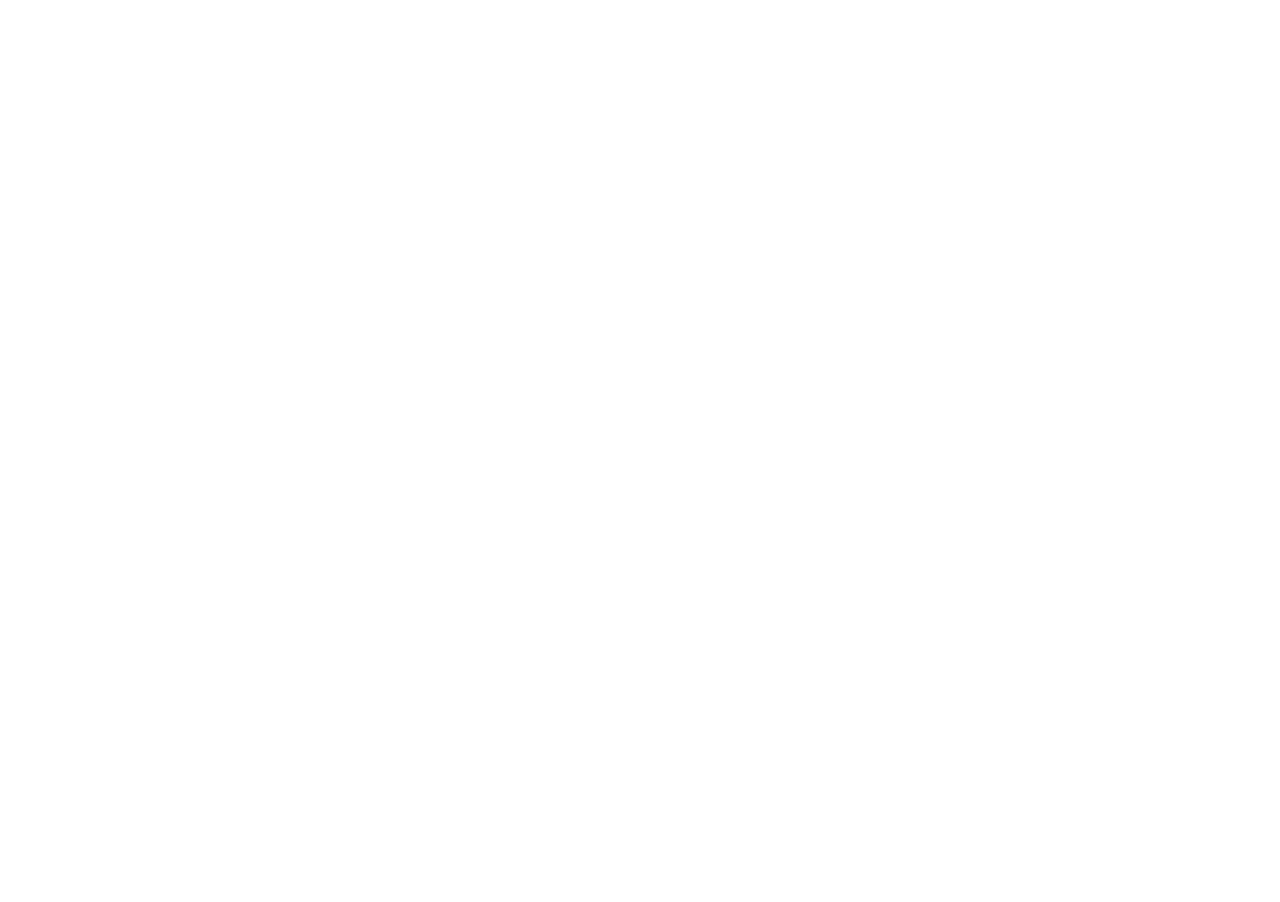
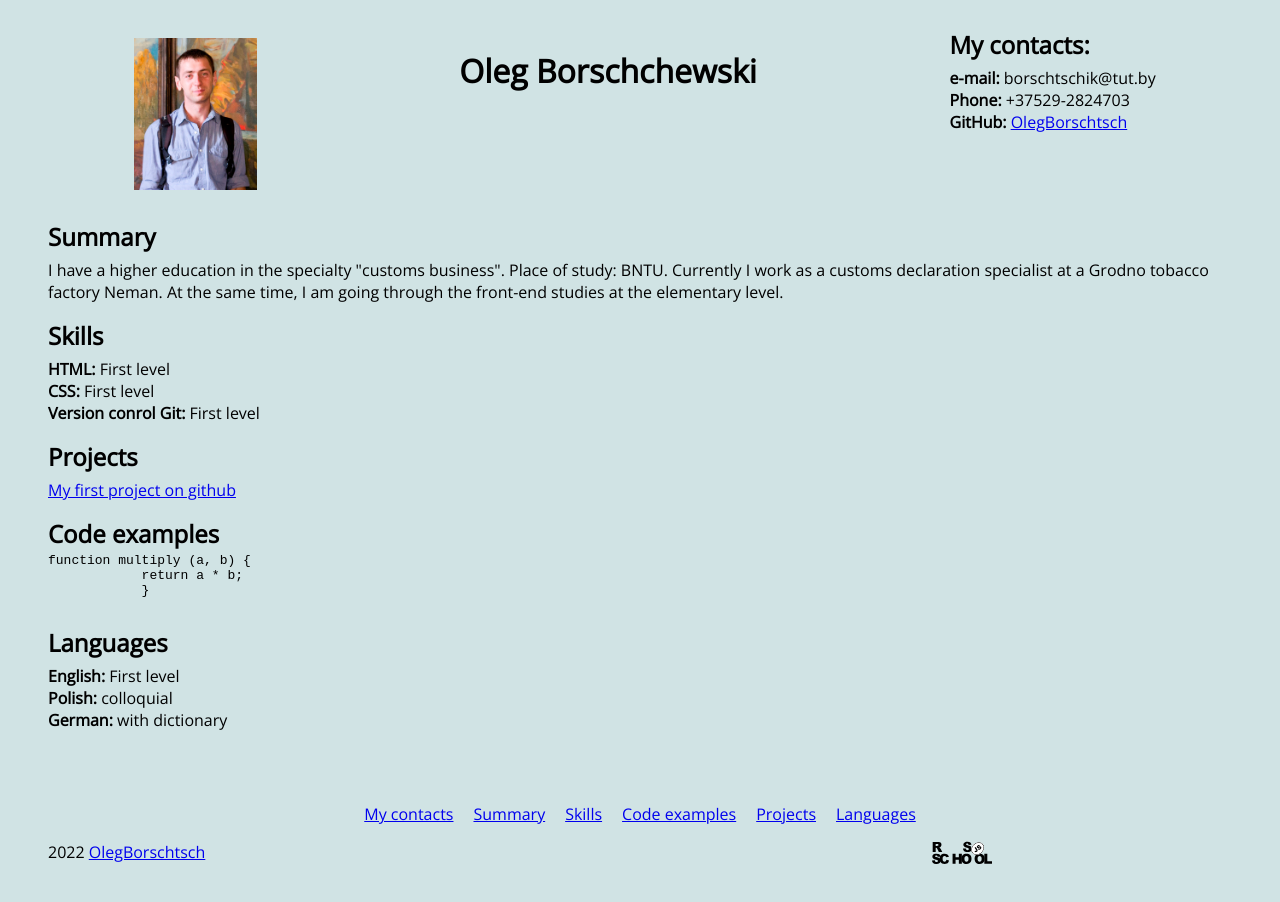
Before and after one commit to OlegBorschtsch/rsschool-cv, a plain HTML site: page index.html in a window 1280 px wide. Before the commit the page ends 800 px from the top, so only its background shows below. Drawn offline with nearby package versions, Linux system fonts and the light colour scheme.

Commit message:
feat: layout cv

```diff
--- a/index.html
+++ b/index.html
@@ -5,8 +5,71 @@
     <meta http-equiv="X-UA-Compatible" content="IE=edge">
     <meta name="viewport" content="width=device-width, initial-scale=1.0">
     <title>Document</title>
+    <link rel="stylesheet" href="style.css">
+    <link rel="shortcut icon" href="assets/fav.ico" type="image/x-icon">
+    <link rel="preconnect" href="https://fonts.googleapis.com">
+    <link rel="preconnect" href="https://fonts.gstatic.com" crossorigin>
+    <link href="https://fonts.googleapis.com/css2?family=Open+Sans:wght@300&family=Spline+Sans:wght@300;400;500;600;700&display=swap" rel="stylesheet">
+
 </head>
 <body>
+    <header class="main-header">
+        <img class="img" src="./assets/IMG_1163.JPG"  alt="My photo">
+        <div class="divpading"><h1>Oleg Borschchewski</h1>
+        </div>
+        <div class="divpading" id="my contacts"><h2>My contacts:</h2>
+            <ul>
+                <li><b>e-mail:</b> borschtschik@tut.by</li>
+                <li><b>Phone:</b> +37529-2824703</li>
+                <li><b>GitHub:</b> <a href="https://github.com/OlegBorschtsch"> OlegBorschtsch</a></li>
+            </ul>
+                   </div>
+           </header>
+    <main class="main-main">
+        <div>
+            <h2 id="summary">Summary</h2>
+            <p>I have a higher education in the specialty "customs business". Place of study: BNTU. Currently I work as a customs declaration specialist at a Grodno tobacco factory Neman. At the same time, I am going through the front-end studies at the elementary level.</p>
+            <h2 id="skills">Skills</h2>
+                <ul>
+                    <li><b>HTML:</b> First level</b></li>
+                    <li><b>CSS:</b> First level</b></li>
+                    <li><b>Version conrol Git:</b> First level</b></li>
+                </ul>
+            <h2 id="projects">Projects</h2>
+            <p><a href="https://github.com/OlegBorschtsch/rsschool-cv">My first project on github</a></p>
+            <h2 id="code examples">Code examples</h2>
+            <code><pre>function multiply (a, b) {
+            return a * b;
+            }
+                </pre></code>
+            <h2 id="languages">Languages</h2>
+                <ul>
+                     <li><b>English:</b> First level</b></li>
+                    <li><b>Polish:</b> colloquial</b></li>
+                    <li><b>German:</b> with dictionary</b></li>
+                </ul>
+        </div>
 
+    </main>
+    <footer class="main-footer">
+        <nav>
+            <ul class="navigat">
+              <li class="nav-item"><a href="#my contacts" class="nav-el">My contacts</a></li>
+              <li class="nav-item"><a href="#summary" class="nav-el">Summary</a></li>
+              <li class="nav-item"><a href="#skills" class="nav-el">Skills</a></li>
+              <li class="nav-item"><a href="#code examples" class="nav-el">Code examples</a></li>
+              <li class="nav-item"><a href="#projects" class="nav-el">Projects</a></li>
+              <li class="nav-item"><a href="#languages" class="nav-el">Languages</a></li>
+            </ul>
+        </nav>
+        <div class="footer-flex">
+            <span>2022 <a href="https://github.com/OlegBorschtsch"> OlegBorschtsch</a></span>
+            <a href="https://rs.school/js/"><img src="./assets/rs_school_js.svg" width="20%" alt="Rs-scholl"></a>
+        </div>
+
+
+
+
+    </footer>
 </body>
 </html>
--- a/style.css
+++ b/style.css
@@ -1,2 +1,45 @@
-<style>
-</style>
+body {
+  background-color: rgb(208, 227, 228);
+  font-family: "Open Sans", sans-serif;
+  padding: 20px;
+  display: flex;
+  flex-direction: column;
+  justify-content: space-between;
+  min-height: 100vh;
+}
+h2 {
+  margin: auto auto -10px auto;
+}
+.main-header {
+  display: flex;
+  justify-content: space-around;
+}
+.main-main {
+  padding: 20px;
+}
+
+.main-footer {
+  padding: 20px;
+}
+.img {
+  width: 10%;
+  margin: 10px;
+}
+ul {
+  padding: 0;
+  margin-left: 0;
+  list-style: none;
+}
+
+.navigat {
+  display: flex;
+  justify-content: center;
+}
+.nav-el {
+  margin: 10px;
+  line-height: 10px;
+}
+.footer-flex {
+  display: flex;
+  justify-content: space-between;
+}
```
Also changed, not shown: assets/IMG_1163.JPG (renamed from images/IMG_1163.JPG), assets/fav.ico (added), assets/rs_school_js.svg (added), 1 other file.
